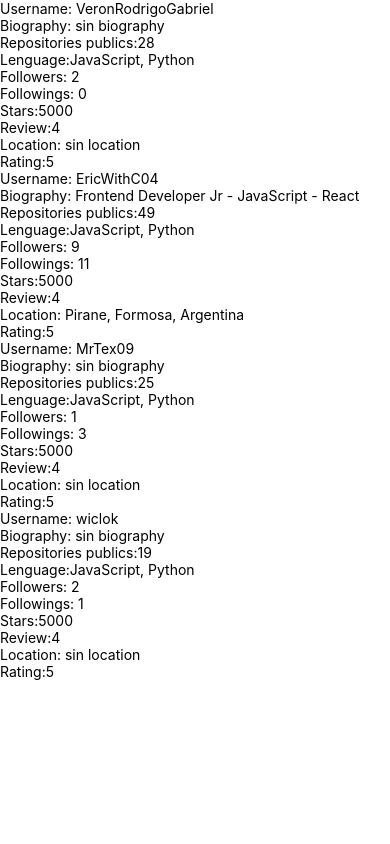
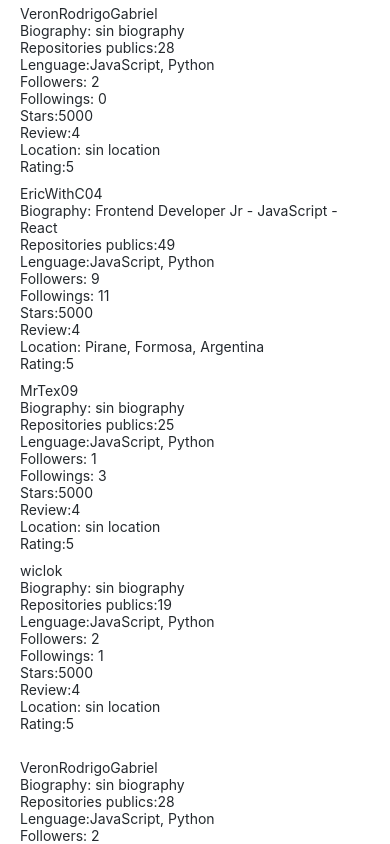
Before and after one commit to Rodriasdev/rate-repository, a React Native app: screen / in a window 390 px wide. Shown: the top 844 px of the page. Built offline with nearby package versions, Linux system fonts and the light colour scheme.

Commit message:
was added a component for the styles

```diff
--- /dev/null
+++ b/src/components/RepositoryItems.jsx
@@ -0,0 +1,33 @@
+import React from "react"
+import { View, StyleSheet } from "react-native"
+import { StyledText } from "./StyledText.jsx"
+
+export const RepositoryItems = (repo) => {
+    return (
+        <View key={repo.id} style={styles.container}>
+            <StyledText fontSize='subheading' fontWeight='bold'>{repo.login}</StyledText>
+            <StyledText>Biography: {repo.bio == null ? "sin biography" : repo.bio}</StyledText>
+            <StyledText>Repositories publics:{repo.public_repos}</StyledText>
+            <StyledText>Lenguage:{repo.lenguage}</StyledText>
+            <StyledText>Followers: {repo.followers}</StyledText>
+            <StyledText>Followings: {repo.following}</StyledText>
+            <StyledText>Stars:{repo.stars}</StyledText>
+            <StyledText>Review:{repo.reviewCount}</StyledText>
+            <StyledText>Location: {repo.location  == null ? "sin location" : repo.location}</StyledText>
+            <StyledText>Rating:{repo.rating}</StyledText>
+        </View>
+    )
+}
+
+const styles = StyleSheet.create({
+    container: {
+        padding: 20,
+        paddingBottom: 5,
+        paddingTop: 5
+    },
+    strong: {
+        color: 'skyblue',
+        fontWeight: 'bold',
+        marginBottom: 5
+    }
+})
--- a/src/components/RepositoryList.jsx
+++ b/src/components/RepositoryList.jsx
@@ -1,29 +1,20 @@
 
-import { View,Text } from "react-native";
+import { Text, FlatList } from "react-native";
 import repositories from "../data/repositories.js";
-
+import { RepositoryItems } from "./RepositoryItems.jsx";
 export const RepositoryList = () => {
 
 
 
     return(
-        <View>
-            {
-                repositories.map((repo) => (
-                    <View key={repo.id}>
-                        <Text>Username: {repo.login}</Text>
-                        <Text>Biography: {repo.bio == null ? "sin biography" : repo.bio}</Text>
-                        <Text>Repositories publics:{repo.public_repos}</Text>
-                        <Text>Lenguage:{repo.lenguage}</Text>
-                        <Text>Followers: {repo.followers}</Text>
-                        <Text>Followings: {repo.following}</Text>
-                        <Text>Stars:{repo.stars}</Text>
-                        <Text>Review:{repo.reviewCount}</Text>
-                        <Text>Location: {repo.location  == null ? "sin location" : repo.location}</Text>
-                        <Text>Rating:{repo.rating}</Text>
-                    </View>
-                ))
-            }
-        </View>
+        <FlatList
+            data={repositories}
+            ItemSeparatorComponent={() => <Text> </Text>}
+            renderItem={({item:repo}) => (
+                repositories.map((repo, index) => (
+                    <RepositoryItems key={`${repo.id}-${index}`} {...repo}/>
+                )
+            )
+         )}/>
     )
 }
--- /dev/null
+++ b/src/components/StyledText.jsx
@@ -0,0 +1,42 @@
+import React from "react";
+import { Text, StyleSheet } from "react-native";
+import { theme } from "./theme.js";
+
+const styles = StyleSheet.create({
+    text: {
+        fontSize: theme.fontSizes.body,
+        color: theme.colors.textPrimary,
+        fontFamily: theme.fonts.main,
+        fontWeight: theme.fontWeights.normal
+    },
+    bold: {
+        fontWeight: theme.fontWeights.bold
+    },
+    subHeading: {
+        fontSize: theme.fontSizes.subheading
+    },
+    colorPrimary: {
+        color: theme.colors.textPrimary
+    },
+    colorSecondary: {
+        color: theme.colors.textSecondary
+    }
+});
+
+export function StyledText({children, color, fontSize, fontWeight,
+    style, ...restOfProps}) {
+    const textStyles = [
+        styles.text,
+        color == 'primary' && styles.colorPrimary,
+        color == 'secondary' && styles.colorSecondary,
+        color == 'subheading' && styles.subHeading,
+        color == 'bold' && styles.bold,
+
+    ];
+
+    return (
+        <Text style={textStyles} {...restOfProps}>
+            {children}
+        </Text>
+    );
+};
--- /dev/null
+++ b/src/components/theme.js
@@ -0,0 +1,18 @@
+export const theme = {
+    colors: {
+        textPrimary: '#24292e',
+        textSecondary: '#586069',
+        primary: '#0366d6'
+    },
+    fontSizes: {
+        body: 14,
+        subheading: 16
+    },
+    fonts: {
+        main: 'System'
+    },
+    fontWeights: {
+        normal: '400',
+        bold: '700'
+    }
+}
```
